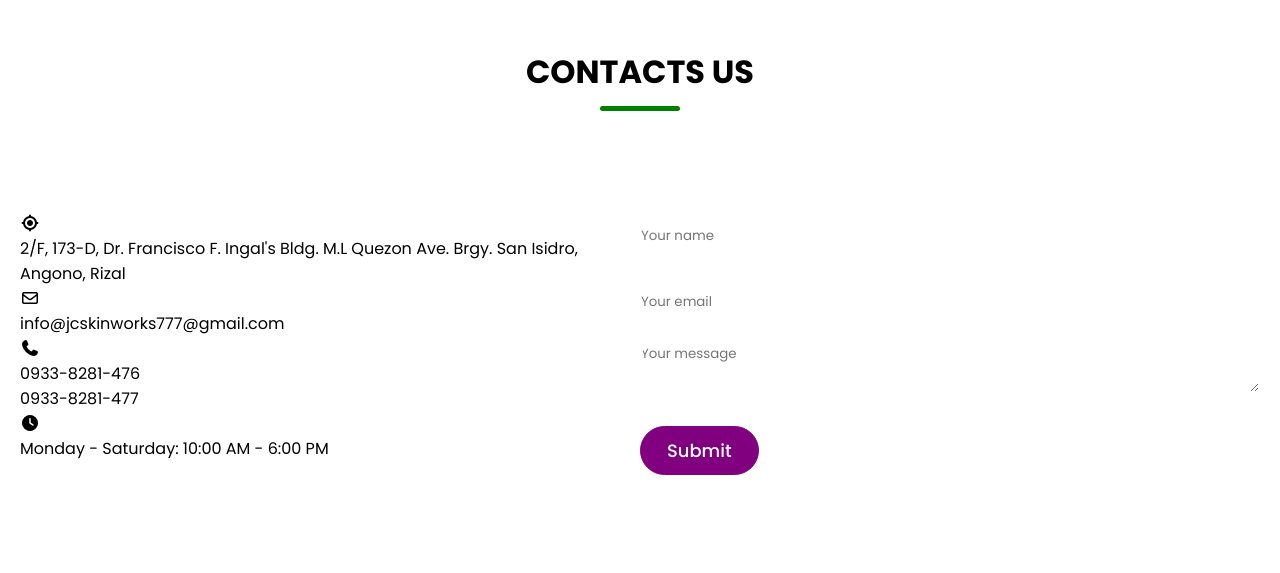
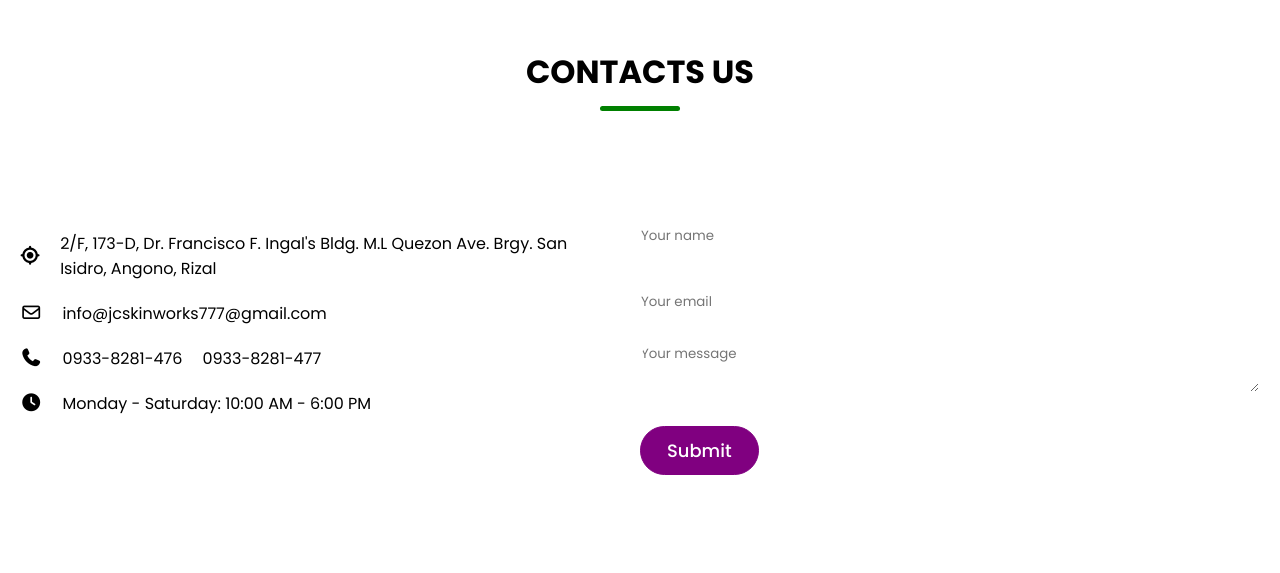
Before and after one commit to s3han/WBDV111_MidtermLabExam-Jc-Skinworks, a plain HTML site: page index.html in a window 1280 px wide. Shown: the part 2212-2785 px from the top of the page. Drawn offline with Linux system fonts and the light colour scheme; a web font is replaced by a local one.

Commit message:
Update style.css

```diff
--- a/style.css
+++ b/style.css
@@ -329,13 +329,13 @@ html {
     justify-content: space-between;
 }
 
-.contact-section .contact-info--list .contact-info {
+.contact-section .contact-info-list .contact-info {
     display: flex;
     gap: 20px;
     margin: 20px 0;
     align-items: center;
 }
-.contact-section .contact-info--list .contact-info i {
+.contact-section .contact-info-list .contact-info i {
     font-size: 1.12rem;
 }
 .contact-section .contact-form .form-input {
```
